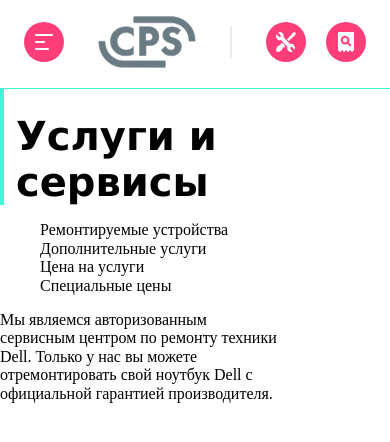
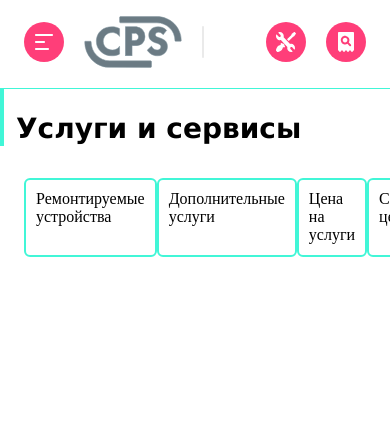
Before and after one commit to imperfect-hatred/project-MDK-LEON, a website built with Vite: page index.html in a window 390 px wide. Built offline with nearby package versions, Linux system fonts and the light colour scheme.

Commit message:
update header

```diff
--- a/index.html
+++ b/index.html
@@ -11,47 +11,31 @@
     <div id="app">
       <div class="header">
         <ul class="header__navigation">
-          <li class="header__icon">
-            <img src="icons/burger.svg" />
-          </li>
-          <li class="header__logo">
-            <img src="icons/logo.svg" />
-          </li>
-          <li class="header__divider"><img src="icons/divider.svg" /></li>
+          <div class="header__navigation--left">
+            <li class="header__icon"><img src="icons/burger.svg" /></li>
+            <li class="header__logo"><img src="icons/logo.svg" /></li>
+            <li class="header__divider"><img src="icons/divider.svg" /></li>
+          </div>
           <div class="header__navigation--links">
-            <li class="header__repair"><img src="icons/repair.svg" /></li>
-            <li class="header__icon">
-              <img src="icons/checkstatus.svg" />
-            </li>
             <div class="header__navigation--action">
               <li class="header__icon"><img src="icons/call.svg" /></li>
               <li class="header__icon"><img src="icons/chat.svg" /></li>
-              <li class="header__icon">
-                <img src="icons/profile.svg" />
-              </li>
+              <li class="header__icon"><img src="icons/profile.svg" /></li>
+              <li class="header__divider"><img src="icons/divider.svg" /></li>
             </div>
+            <li class="header__repair"><img src="icons/repair.svg" /></li>
+            <li class="header__icon"><img src="icons/checkstatus.svg" /></li>
           </div>
         </ul>
       </div>
       <div class="services">
-        <div class="services__header">
-        Услуги и сервисы
-        </div>
-        <div class="services__swiper">
-          <ul>
-            <li>Ремонтируемые устройства</li>
-            <li>Дополнительные услуги</li>
-            <li>Цена на услуги</li>
-            <li>Специальные цены</li>
-          </ul>
-        </div>
-        <div class="services__info">
-          Мы являемся авторизованным <br />
-          сервисным центром по ремонту техники <br />
-          Dell. Только у нас вы можете <br />
-          отремонтировать свой ноутбук Dell с <br />
-          официальной гарантией производителя.
-        </div>
+        <div class="services__header">Услуги и сервисы</div>
+        <ul class="services__swiper">
+          <li class="services__swiper--button">Ремонтируемые устройства</li>
+          <li class="services__swiper--button">Дополнительные услуги</li>
+          <li class="services__swiper--button">Цена на услуги</li>
+          <li class="services__swiper--button">Специальные цены</li>
+        </ul>
       </div>
     </div>
   </body>
--- a/styles/style.scss
+++ b/styles/style.scss
@@ -1,11 +1,15 @@
 @import "./variables.scss";
 
+.app {
+  background: #f8f8f8;
+  width: 100%;
+}
 li {
   list-style-type: none;
 }
 
 .header {
-  background-color: rgb(255, 255, 255);
+  background: rgb(255, 255, 255);
   width: 100%;
   border-bottom: 1px solid $secondary-color;
   &__navigation {
@@ -15,6 +19,12 @@ li {
     justify-content: space-between;
     align-items: center;
     flex-direction: row;
+
+    &--left {
+      display: flex;
+      gap: 20px;
+      align-items: center;
+    }
 
     &--links {
       display: flex;
@@ -26,28 +36,38 @@ li {
       gap: 20px;
       @media (min-width: $tablet-width) {
         display: flex;
+        align-items: center;
+        justify-content: right;
       }
     }
   }
-
   @media (min-width: $desktop-width) {
     display: none;
   }
 }
 .services {
-  width: 100%;
   &__header {
     padding-left: 12px;
     padding-top: 24px;
     border-left: 4px solid $secondary-color;
     font-family: "Lucida Sans", "Lucida Sans Regular", "Lucida Grande",
       "Lucida Sans Unicode", Geneva, Verdana, sans-serif;
-    font-size: 40px;
-    font-weight: 1000;
+    font-size: 28px;
+    font-weight: 700;
   }
   &__swiper {
     display: flex;
     flex-direction: row;
     justify-content: space-between;
+    position: fixed;
+    padding: 16px 24px;
+    width: 70%;
+    &--button {
+      background: white;
+      border: 2px solid $secondary-color;
+      padding: 10px;
+      border-radius: 6px;
+      font-size: 16px;
+    }
   }
 }
```
